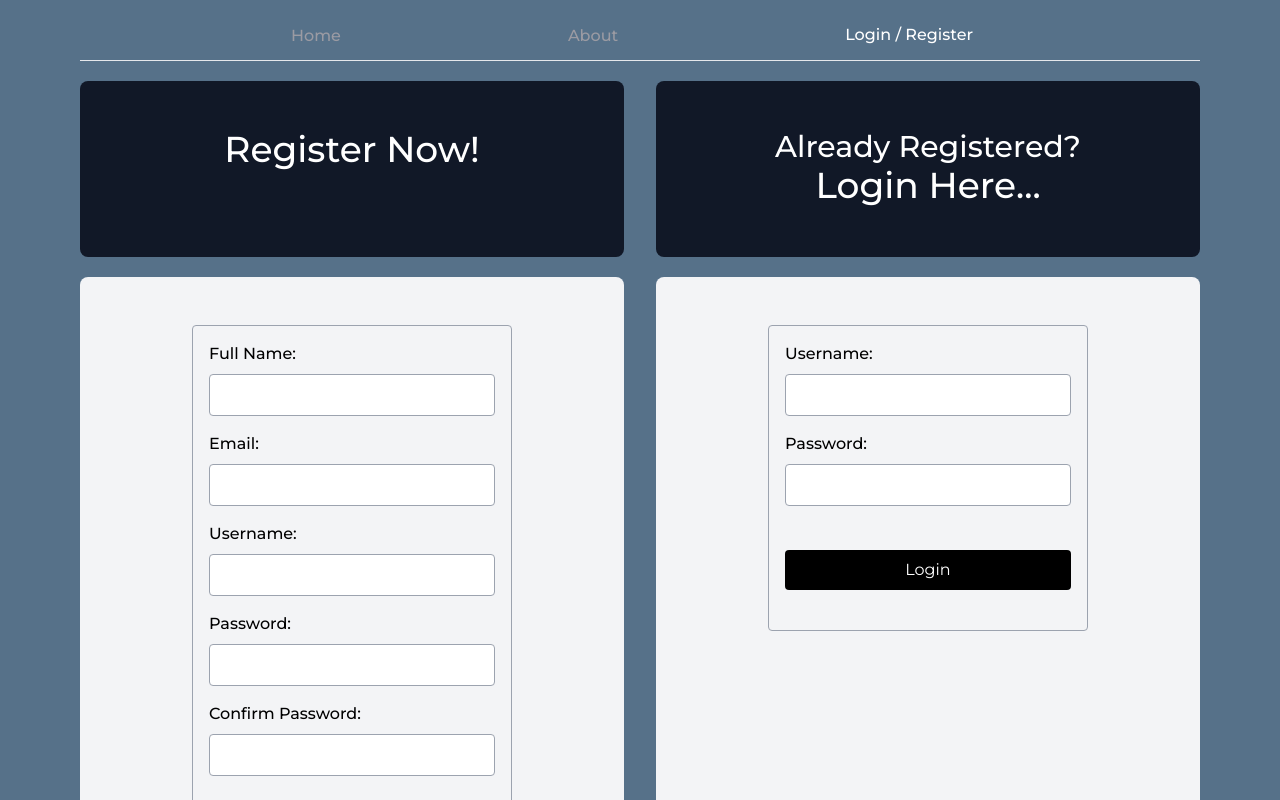
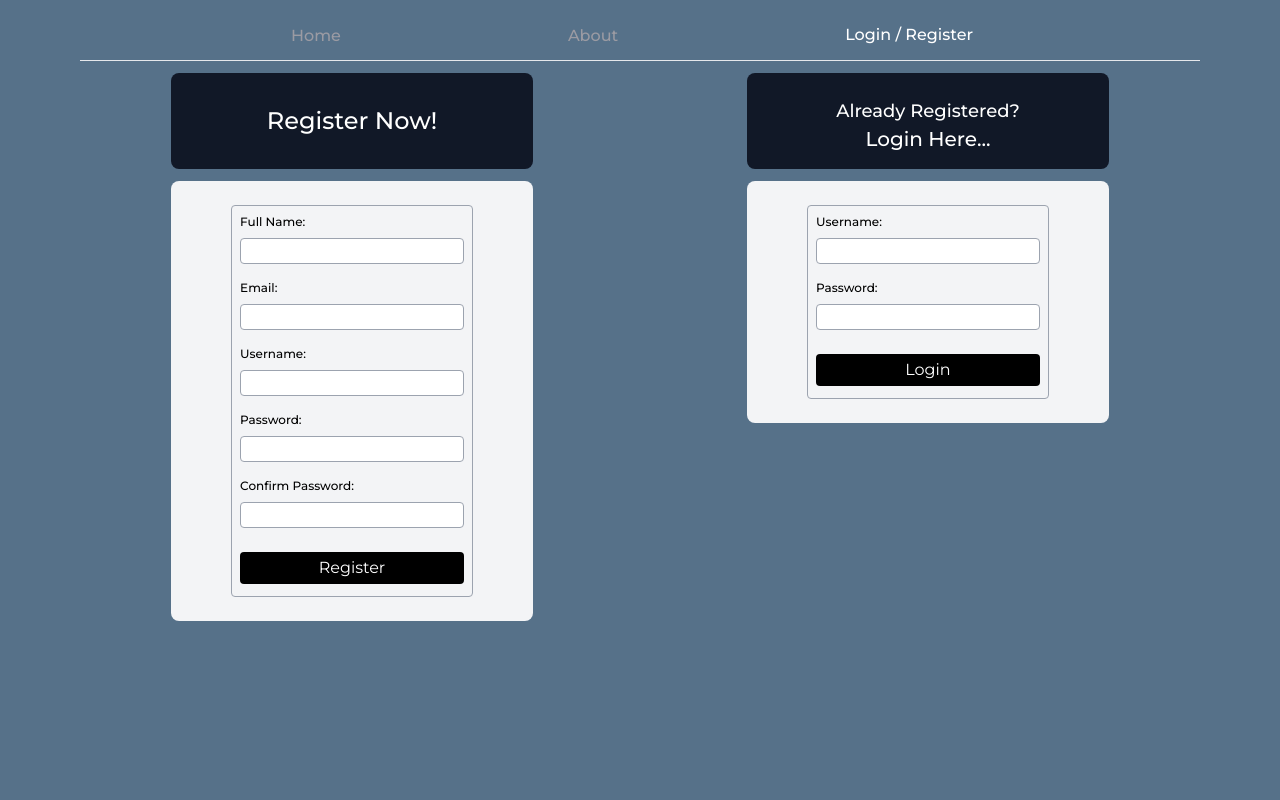
Before and after one commit to shanipenkar/cash-control, a React (Create React App) app: page /auth in a window 1280 px wide. Shown: the top 800 px of the page. Built offline with nearby package versions, Linux system fonts and the light colour scheme.

Commit message:
auth forms fixes

```diff
--- a/src/components/AddTransactionForm.jsx
+++ b/src/components/AddTransactionForm.jsx
@@ -4,33 +4,32 @@ import axios from "axios";
 import { LoginContext } from "../LoginContext";
 
 const AddTransactionForm = ({ type }) => {
-
   const history = useHistory();
   const [categories, setCategories] = useState([]);
-  const {loggedUser, setLoggedUser} = useContext(LoginContext);
+  const { loggedUser, setLoggedUser } = useContext(LoginContext);
   const today = new Date().toISOString("en-GB").slice(0, 10);
   const [transaction, setTransaction] = useState({
     date: today,
     name: "",
     amount: 0,
-    category: type==="expense"?"Food":"Salary",
+    category: type === "expense" ? "Food" : "Salary",
     description: "",
     type: type,
     userId: loggedUser.id,
   });
 
   useEffect(() => {
-    axios.get("http://localhost:5000/categories/" + type)
-    .then(res => {
-      if(res.data.length > 0) {
-        setCategories(res.data)
-      }
-    })
-    .catch(error => {
-      console.error("Error fetching categories:", error);
-  });
+    axios
+      .get("http://localhost:5000/categories/" + type)
+      .then((res) => {
+        if (res.data.length > 0) {
+          setCategories(res.data);
+        }
+      })
+      .catch((error) => {
+        console.error("Error fetching categories:", error);
+      });
   }, []);
-
 
   const handleChange = (e) => {
     setTransaction({
@@ -43,8 +42,12 @@ const AddTransactionForm = ({ type }) => {
     console.log(transaction);
     console.log(loggedUser);
     console.log(transaction);
-    axios.post("http://localhost:5000/transactions/add", {loggedUser, ...transaction})
-    .then(res => console.log(res.data))
+    axios
+      .post("http://localhost:5000/transactions/add", {
+        loggedUser,
+        ...transaction,
+      })
+      .then((res) => console.log(res.data));
     history.push("/cashflow");
   };
 
@@ -53,6 +56,12 @@ const AddTransactionForm = ({ type }) => {
       <form
         className="bg-white p-3 justify-center rounded-lg shadow-md w-1/2 mx-auto"
         onSubmit={handleSubmit}
+        onKeyDown={(e) => {
+          if (e.key === "Enter") {
+            e.preventDefault(); // prevent default form submission behavior
+            handleSubmit();
+          }
+        }}
       >
         <label className="trans-label">Date:</label>
         <input
@@ -91,9 +100,9 @@ const AddTransactionForm = ({ type }) => {
           value={transaction.category}
           onChange={handleChange}
         >
-        {categories.map((category) =>
-          <option key={category}>{category}</option>
-        )}
+          {categories.map((category) => (
+            <option key={category}>{category}</option>
+          ))}
         </select>
         <label className="trans-label">Description:</label>
         <textarea
--- a/src/components/AuthenticationForm.jsx
+++ b/src/components/AuthenticationForm.jsx
@@ -121,17 +121,26 @@ const AuthenticationForm = ({ type }) => {
     }
   };
 
+  const handleKeyDown = (e) => {
+    if (e.key === "Enter") {
+      e.preventDefault();
+      e.stopPropagation();
+      handleSubmit(e);
+    }
+  };
+
   return (
     <>
-      <div className="flex items-center justify-center">
+      <div className="flex items-center justify-center bg-gray-100 rounded-lg py-6">
         <form
-          className="w-2/3 p-4 border border-gray-400 rounded pb-10 form"
+          className="w-2/3 p-2 border border-gray-400 rounded pb-3 form"
           onSubmit={handleSubmit}
+          onKeyDown={handleKeyDown}
         >
           {type === "Register" ? (
             <>
               <div className="mb-4">
-                <label className="block text-black font-medium mb-2">
+                <label className="block text-black text-xs font-medium mb-2">
                   Full Name:
                 </label>
                 <input
@@ -141,11 +150,11 @@ const AuthenticationForm = ({ type }) => {
                   onChange={handleChange}
                   name="fullName"
                   value={user.fullName}
-                  className="w-full p-2 border border-gray-400 rounded"
+                  className="w-full border border-gray-400 rounded"
                 />
               </div>
               <div className="mb-4">
-                <label className="block text-black font-medium mb-2">
+                <label className="block text-xs text-black font-medium mb-2">
                   Email:
                 </label>
                 <input
@@ -155,13 +164,13 @@ const AuthenticationForm = ({ type }) => {
                   onChange={handleChange}
                   name="email"
                   value={user.email}
-                  className="w-full p-2 border border-gray-400 rounded"
+                  className="w-full border border-gray-400 rounded"
                 />
               </div>
             </>
           ) : null}
           <div className="mb-4">
-            <label className="block text-black font-medium mb-2">
+            <label className="block text-xs text-black font-medium mb-2">
               Username:
             </label>
             <input
@@ -171,11 +180,11 @@ const AuthenticationForm = ({ type }) => {
               onChange={handleChange}
               name="username"
               value={user.username}
-              className="w-full p-2 border border-gray-400 rounded"
+              className="w-full border border-gray-400 rounded"
             />
           </div>
           <div className="mb-4">
-            <label className="block text-black font-medium mb-2">
+            <label className="block text-xs text-black font-medium mb-2">
               Password:
             </label>
             <input
@@ -185,12 +194,12 @@ const AuthenticationForm = ({ type }) => {
               onChange={handleChange}
               name="password"
               value={user.password}
-              className="w-full p-2 border border-gray-400 rounded"
+              className="w-full border border-gray-400 rounded"
             />
           </div>
           {type === "Register" ? (
             <div className="mb-4">
-              <label className="block text-black font-medium mb-2">
+              <label className="block text-xs text-black font-medium mb-2">
                 Confirm Password:
               </label>
               <input
@@ -200,14 +209,14 @@ const AuthenticationForm = ({ type }) => {
                 onChange={handleChange}
                 name="passwordConfirm"
                 value={user.passwordConfirm}
-                className="w-full p-2 border border-gray-400 rounded"
+                className="w-full border border-gray-400 rounded"
               />
             </div>
           ) : null}
           <button
             type="submit"
             value="Submit"
-            className="bg-black big-btn w-full mt-7 p-2 text-white rounded"
+            className="bg-black big-btn w-full mt-2 p-1 text-white rounded"
           >
             {type}
           </button>
--- a/src/pages/Authentication.jsx
+++ b/src/pages/Authentication.jsx
@@ -5,26 +5,26 @@ import "../shared/styles.css";
 const Register = () => {
   return (
     <>
-      <div className="grid grid-cols-2 grid-flow-col items-center gap-8">
-        <div className="w-full my-5 px-8 py-12 bg-gray-900 rounded-lg h-44">
-          <h1 className="text-4xl text-white font-medium text-center">
+      <div className="grid grid-cols-2 grid-flow-col items-center gap-8 justify-items-center">
+        <div className="w-2/3 my-3 px-8 py-6 bg-gray-900 rounded-lg h-24 " >
+          <h1 className="text-2xl text-white font-medium text-center pt-2">
             Register Now!
           </h1>
         </div>
-        <div className="w-full my-5 px-8 py-12 bg-gray-900 rounded-lg h-44">
-          <h1 className="text-3xl text-white font-medium text-center">
+        <div className="w-2/3 my-3 px-8 py-6 bg-gray-900 rounded-lg h-24">
+          <h1 className="text-lg text-white font-medium text-center">
             Already Registered?
           </h1>
-          <h1 className="text-4xl text-white font-medium text-center">
+          <h1 className="text-xl text-white font-medium text-center">
             Login Here...
           </h1>
         </div>
       </div>
-      <div className="grid grid-cols-2 grid-flow-col gap-8">
-        <div className="w-full px-8 py-12 bg-gray-100 rounded-lg">
+      <div className="grid grid-cols-2 grid-flow-col gap-8 justify-items-center">
+        <div className="w-2/3">
           <AuthenticationForm type="Register" />
         </div>
-        <div className="w-full px-8 py-12 bg-gray-100 rounded-lg">
+        <div className="w-2/3">
           <AuthenticationForm type="Login" />
         </div>
       </div>
```
